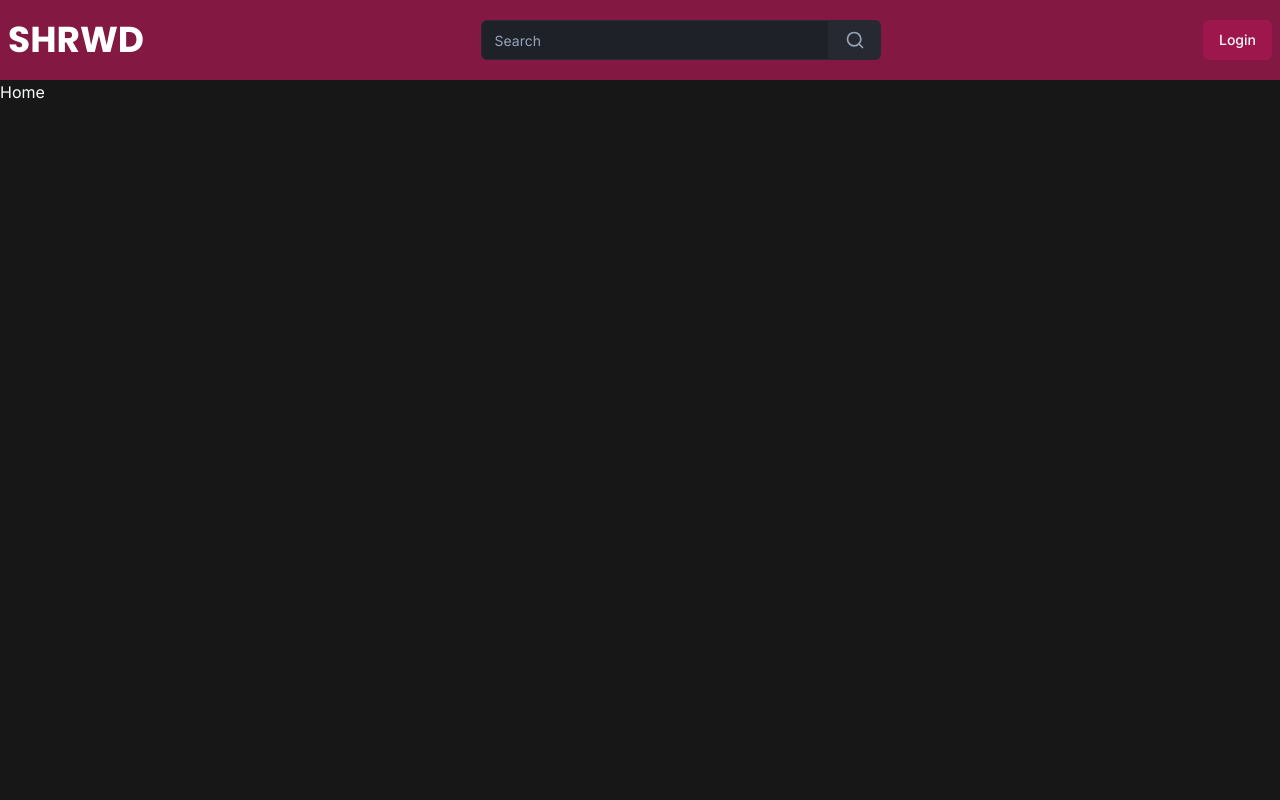
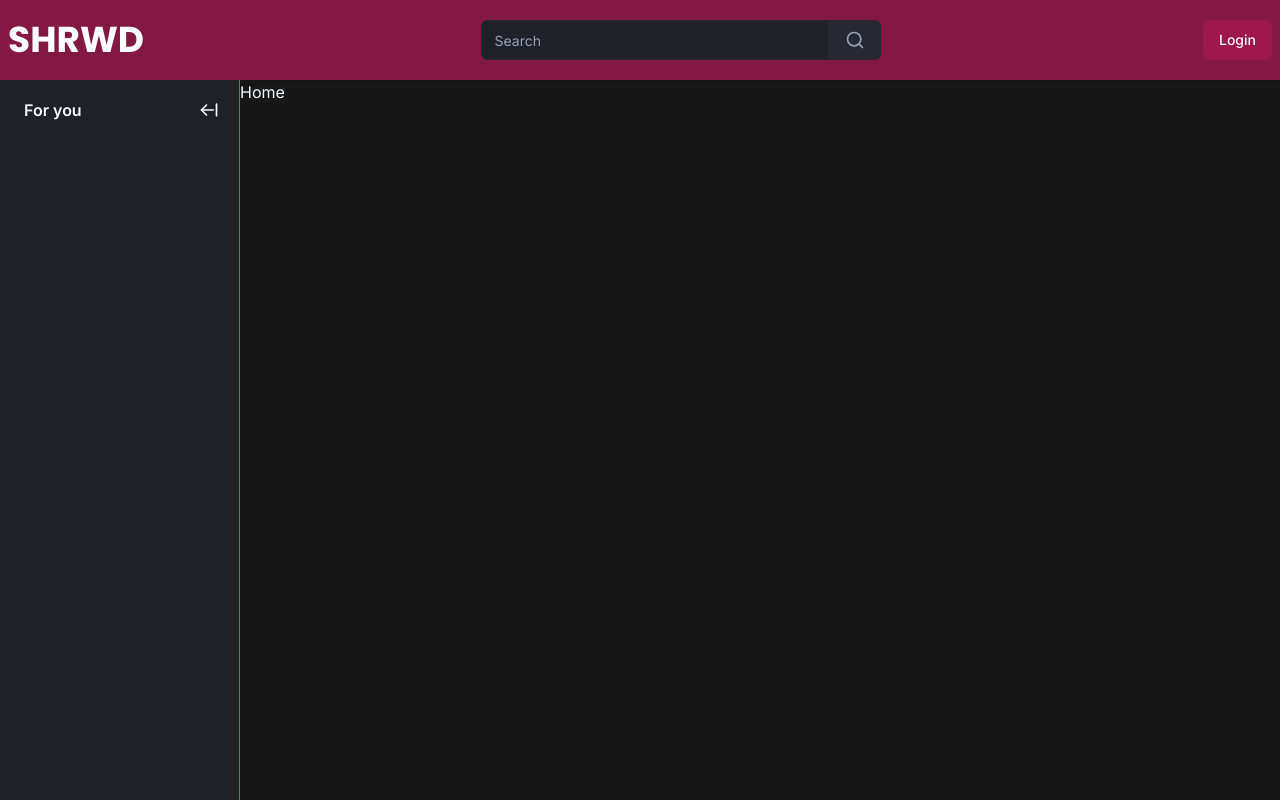
Before and after one commit to ShrewdLuni/Twitch-Clone, a Next.js app: page / in a window 1280 px wide. Built offline with nearby package versions, Linux system fonts and the light colour scheme; no server answers.

Commit message:
feat: add sidebar
Add responsive sidebar

```diff
--- /dev/null
+++ b/app/(browse)/_components/container.tsx
@@ -0,0 +1,32 @@
+"use client";
+
+import { useEffect } from "react";
+import { useMediaQuery } from "usehooks-ts";
+
+
+import { cn } from "@/lib/utils";
+import { useSidebar } from "@/store/use-sidebar";
+
+interface ContainerProps {
+  children: React.ReactNode;
+};
+
+
+export const Container = ({children,}: ContainerProps) => {
+  const matches = useMediaQuery("(max-width: 1024px)")
+  const { collapsed, onCollapse, onExpand } = useSidebar((state) => state);
+
+  useEffect(() => {
+    if(matches){
+      onCollapse();
+    } else{
+      onExpand();
+    }
+  }, [matches,onCollapse,onExpand]);
+
+  return (
+    <div className={cn("flex-1", collapsed ? "ml-[70px]" : "ml-[70px] lg:ml-60")}>
+      {children}
+    </div>
+  )
+}
--- /dev/null
+++ b/app/(browse)/_components/sidebar/index.tsx
@@ -0,0 +1,10 @@
+import { Toggle } from "./toggle"
+import { Wrapper } from "./wrapper"
+
+export const Sidebar = () => {
+  return (
+    <Wrapper>
+      <Toggle />
+    </Wrapper>
+  )
+}
--- /dev/null
+++ b/app/(browse)/_components/sidebar/toggle.tsx
@@ -0,0 +1,44 @@
+"use client";
+
+import { ArrowLeftFromLine, ArrowRightFromLine } from "lucide-react";
+
+import { Button } from "@/components/ui/button";
+import { useSidebar } from "@/store/use-sidebar";
+import { Hint } from "@/components/hint";
+
+export const Toggle = () => {
+  const
+  {
+    collapsed,
+    onExpand,
+    onCollapse
+  } = useSidebar((state) => state)
+
+  const label = collapsed ? "Expand" : "Collapse"
+
+  return (
+    <>
+      {collapsed && (
+        <div className="hidden lg:flex w-full items-center justify-center pt-4 mb-4">
+          <Hint label={label} side="right" asChild>
+            <Button className="h-auto p-2" variant="ghost" onClick={onExpand}>
+              <ArrowRightFromLine className="h-5 w-5"/>
+            </Button>
+          </Hint>
+        </div>
+      )}
+      {!collapsed && (
+        <div className="p-3 pl-6 mb-2 flex items-center w-full">
+          <p className="font-semibold text-primary">
+            For you
+          </p>
+          <Hint label={label} side="right" asChild>
+            <Button className="h-auto p-2 ml-auto" variant="ghost" onClick={onCollapse}>
+              <ArrowLeftFromLine className="h-5 w-5"/>
+            </Button>
+          </Hint>
+        </div>
+      )}
+    </>
+  );
+};
--- /dev/null
+++ b/app/(browse)/_components/sidebar/wrapper.tsx
@@ -0,0 +1,21 @@
+"use client";
+
+import { useSidebar } from "@/store/use-sidebar";
+import { cn } from "@/lib/utils";
+
+interface WrapperProps {
+  children: React.ReactNode;
+};
+
+export const Wrapper = ({
+  children,
+}: WrapperProps) => {
+
+  const { collapsed } = useSidebar((state) => state);
+
+  return (
+    <aside className={cn("left-0 fixed flex flex-col w-60 h-full bg-background border-r border-green-600 z-50", collapsed && "w-[70px]")}>
+      {children}
+    </aside>
+  );
+};
--- a/app/(browse)/layout.tsx
+++ b/app/(browse)/layout.tsx
@@ -1,5 +1,6 @@
-import { Children } from "react"
 import { Navbar } from "./_components/navbar";
+import { Sidebar } from "./_components/sidebar";
+import { Container } from "./_components/container";
 
 const BrowseLayout = ({
   children,
@@ -10,7 +11,10 @@ const BrowseLayout = ({
     <>
       <Navbar />
       <div className="flex h-full pt-20">
-        {children}
+        <Sidebar/>
+        <Container>
+          {children}
+        </Container>
       </div>
     </>
   );
--- /dev/null
+++ b/components/hint.tsx
@@ -0,0 +1,25 @@
+import { Tooltip,TooltipContent,TooltipProvider,TooltipTrigger } from "@radix-ui/react-tooltip";
+import { execOnce } from "next/dist/shared/lib/utils";
+
+interface HintProps {
+  label: string;
+  children: React.ReactNode;
+  asChild?: boolean;
+  side?: "top" | "bottom" | "left" | "right";
+  align?: "start" | "center" | "end";
+};
+
+export const Hint = ({label,children,asChild,side,align} : HintProps) => {
+  return (
+    <TooltipProvider>
+      <Tooltip delayDuration={0}>
+        <TooltipTrigger asChild={asChild}>
+          {children}
+        </TooltipTrigger>
+        <TooltipContent className="text-black bg-white rounded-md p-1" side={side} align={align}>
+          <p className="font-semibold">{label}</p>
+        </TooltipContent>
+      </Tooltip>
+    </TooltipProvider>
+  )
+}
--- /dev/null
+++ b/components/ui/tooltip.tsx
@@ -0,0 +1,30 @@
+"use client"
+
+import * as React from "react"
+import * as TooltipPrimitive from "@radix-ui/react-tooltip"
+
+import { cn } from "@/lib/utils"
+
+const TooltipProvider = TooltipPrimitive.Provider
+
+const Tooltip = TooltipPrimitive.Root
+
+const TooltipTrigger = TooltipPrimitive.Trigger
+
+const TooltipContent = React.forwardRef<
+  React.ElementRef<typeof TooltipPrimitive.Content>,
+  React.ComponentPropsWithoutRef<typeof TooltipPrimitive.Content>
+>(({ className, sideOffset = 4, ...props }, ref) => (
+  <TooltipPrimitive.Content
+    ref={ref}
+    sideOffset={sideOffset}
+    className={cn(
+      "z-50 overflow-hidden rounded-md border bg-popover px-3 py-1.5 text-sm text-popover-foreground shadow-md animate-in fade-in-0 zoom-in-95 data-[state=closed]:animate-out data-[state=closed]:fade-out-0 data-[state=closed]:zoom-out-95 data-[side=bottom]:slide-in-from-top-2 data-[side=left]:slide-in-from-right-2 data-[side=right]:slide-in-from-left-2 data-[side=top]:slide-in-from-bottom-2",
+      className
+    )}
+    {...props}
+  />
+))
+TooltipContent.displayName = TooltipPrimitive.Content.displayName
+
+export { Tooltip, TooltipTrigger, TooltipContent, TooltipProvider }
--- a/package.json
+++ b/package.json
@@ -13,6 +13,7 @@
     "@clerk/themes": "^1.7.9",
     "@prisma/client": "^5.8.0",
     "@radix-ui/react-slot": "^1.0.2",
+    "@radix-ui/react-tooltip": "^1.0.7",
     "class-variance-authority": "^0.7.0",
     "clsx": "^2.1.0",
     "lucide-react": "^0.309.0",
@@ -23,7 +24,9 @@
     "react-dom": "^18.2.0",
     "svix": "^1.15.0",
     "tailwind-merge": "^2.2.0",
-    "tailwindcss-animate": "^1.0.7"
+    "tailwindcss-animate": "^1.0.7",
+    "usehooks-ts": "^2.9.4",
+    "zustand": "^4.4.7"
   },
   "devDependencies": {
     "@types/node": "^20",
--- /dev/null
+++ b/store/use-sidebar.ts
@@ -0,0 +1,13 @@
+import { create } from "zustand";
+
+interface SidebarStore {
+    collapsed: boolean;
+    onExpand: () => void;
+    onCollapse: () => void;
+}
+
+export const useSidebar = create<SidebarStore>((set) => ({
+    collapsed: false,
+    onExpand: () => set(() => ({collapsed: false})),
+    onCollapse: () => set(() => ({collapsed: true}))
+}))
```
Also changed, not shown: 1 other file (tests, documents, lock files or other folders).
